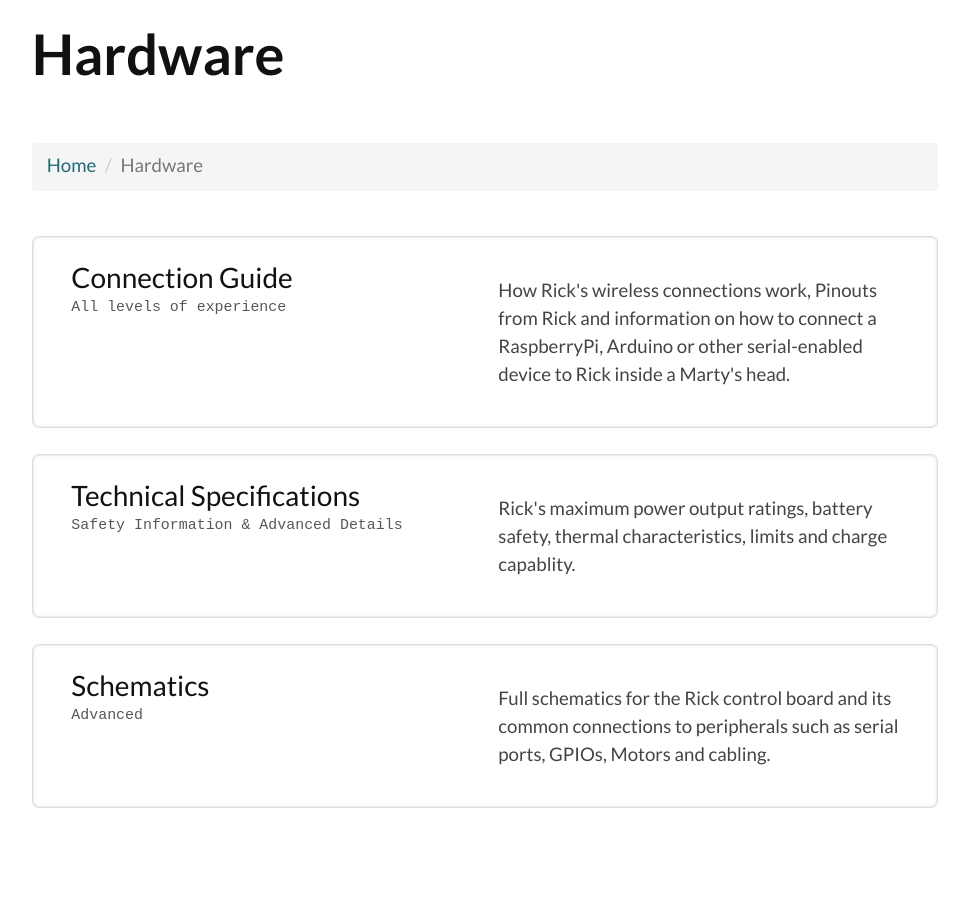
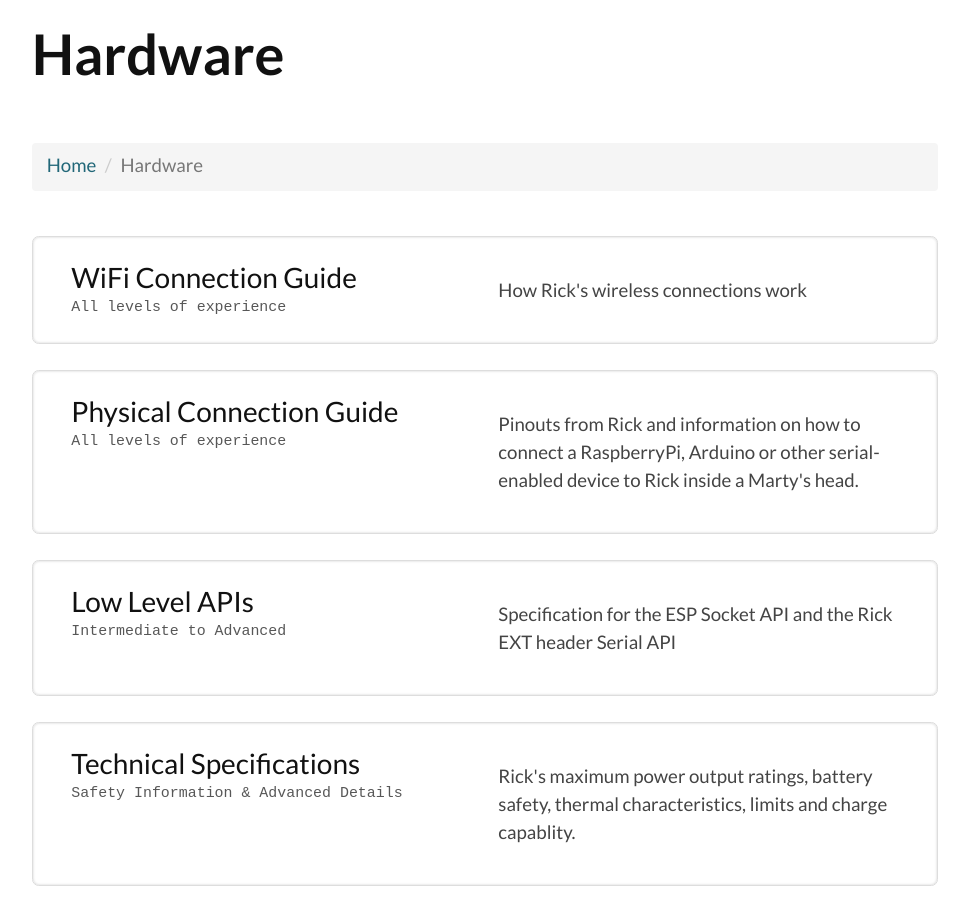
Before and after one commit to robotical/docs.robotical.io, a Jekyll site: the page built from hardware/index.html, in a window 1280 px wide and 900 px high, scrolled down 259 px. Shown: the whole window, without its empty margins (155-1124 px from the left). Built offline with Jekyll 4.4.1, drawn with Linux system fonts in a browser that asks for light colours; nearby versions of some CDN libraries; some web fonts are replaced.

Commit message:
Adding hardware doc pages for low level APIs, splitting connection guide

```diff
--- a/hardware/index.html
+++ b/hardware/index.html
@@ -8,9 +8,9 @@
 <div class="well">
   <div class="row padd">
     <div class="col">
-      <a href="/hardware/connections" class="inherit">
+      <a href="/hardware/remote-connection" class="inherit">
         <div class="bigger">
-          Connection Guide
+          WiFi Connection Guide
         </div>
         <div class="tt smaller muted">
           All levels of experience
@@ -19,8 +19,54 @@
     </div>
     <div class="col">
       <p>
-        How Rick's wireless connections work, Pinouts from Rick and information on how to
+        How Rick's wireless connections work
+      </p>
+    </div>
+  </div>
+</div>
+
+
+<br>
+
+<div class="well">
+  <div class="row padd">
+    <div class="col">
+      <a href="/hardware/physical-connection" class="inherit">
+        <div class="bigger">
+          Physical Connection Guide
+        </div>
+        <div class="tt smaller muted">
+          All levels of experience
+        </div>
+      </a>
+    </div>
+    <div class="col">
+      <p>
+        Pinouts from Rick and information on how to
         connect a RaspberryPi, Arduino or other serial-enabled device to Rick inside a Marty's head.
+      </p>
+    </div>
+  </div>
+</div>
+
+
+<br>
+
+<div class="well">
+  <div class="row padd">
+    <div class="col">
+      <a href="/hardware/lowlevel-api" class="inherit">
+        <div class="bigger">
+          Low Level APIs
+        </div>
+        <div class="tt smaller muted">
+          Intermediate to Advanced
+        </div>
+      </a>
+    </div>
+    <div class="col">
+      <p>
+        Specification for the ESP Socket API and the Rick EXT header Serial API
       </p>
     </div>
   </div>
```
Also changed, not shown: hardware/lowlevel-api.md (added, +14 -0 lines), hardware/physical-connection.md (renamed from hardware/connections.md, +1 -4 lines), hardware/remote-connection.md (added, +14 -0 lines), index.html (+16 -26 lines).
